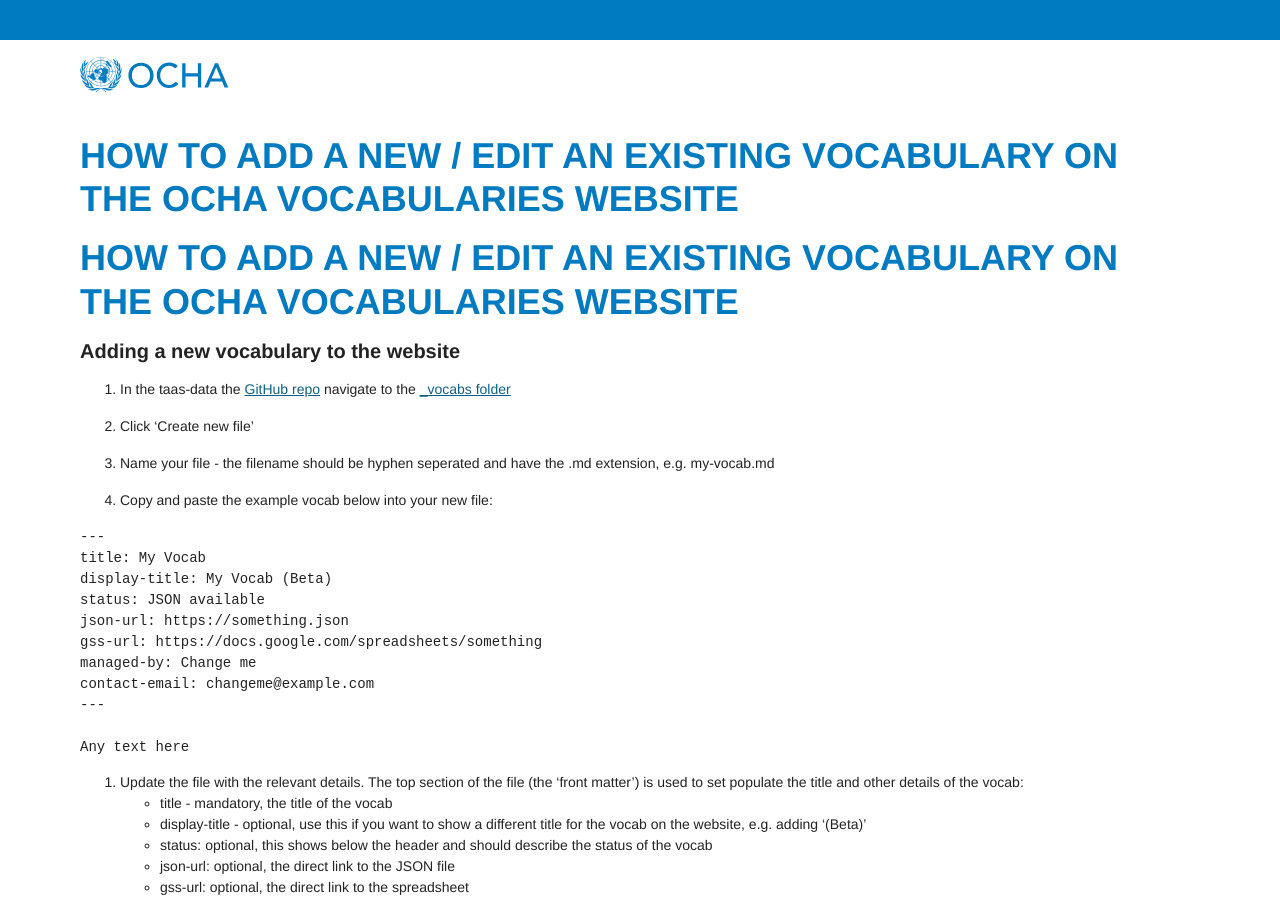
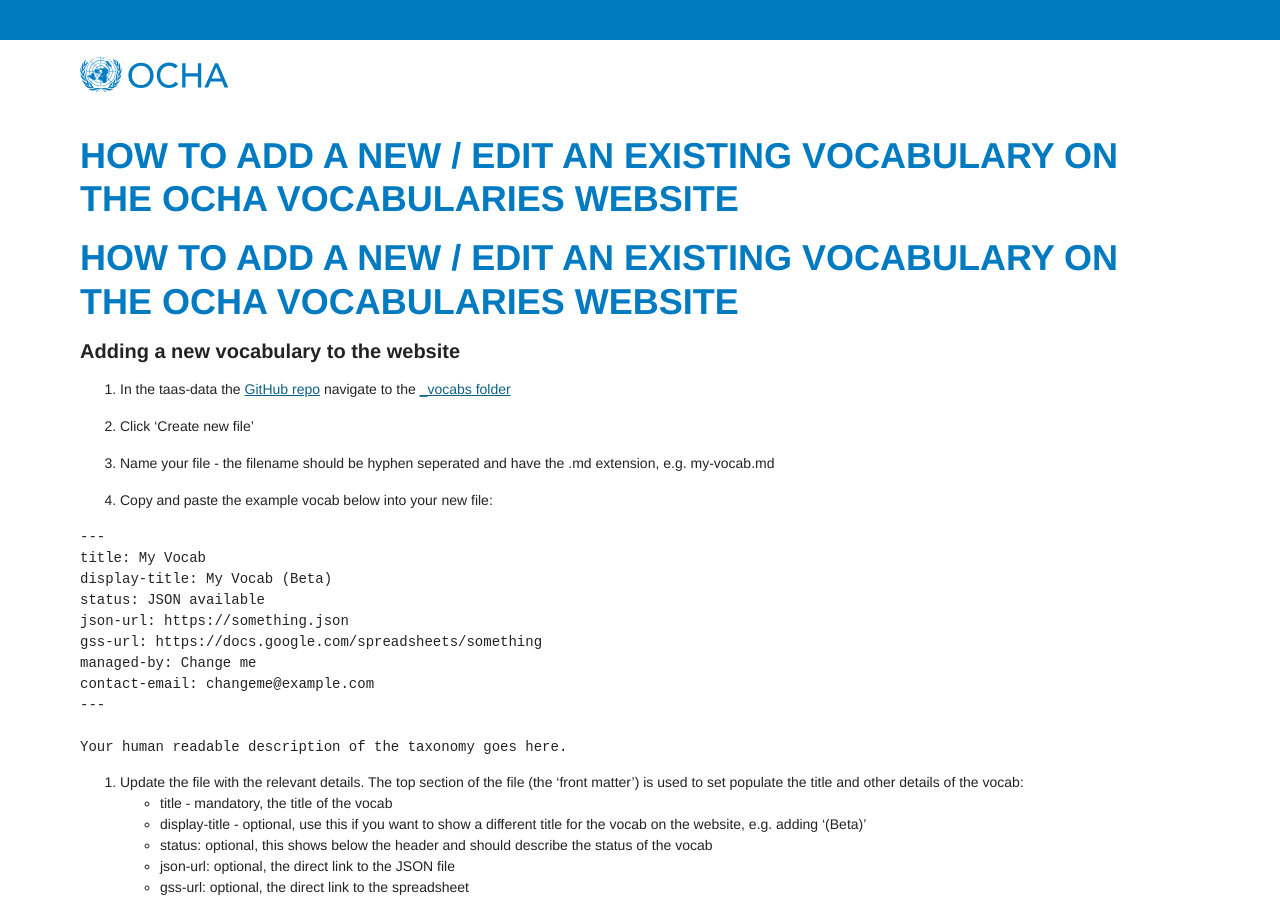
Before and after one commit to rupl/taas-data, a Jekyll site: the page built from how-to.md, in a window 1280 px wide and 900 px high. Built offline with Jekyll 4.4.1, drawn with Linux system fonts in a browser that asks for light colours; our own code applies the rules of GitHub Pages for plain Markdown files.

Commit message:
how-to.md: Better clarity on description information
This makes it a little clearer what the content of an individual vocab file contains.

````diff
--- a/how-to.md
+++ b/how-to.md
@@ -21,7 +21,7 @@ managed-by: Change me
 contact-email: changeme@example.com
 ---
 
-Any text here
+Your human readable description of the taxonomy goes here.
 ```
 
 5. Update the file with the relevant details. The top section of the file (the 'front matter') is used to set populate the title and other details of the vocab:
````
